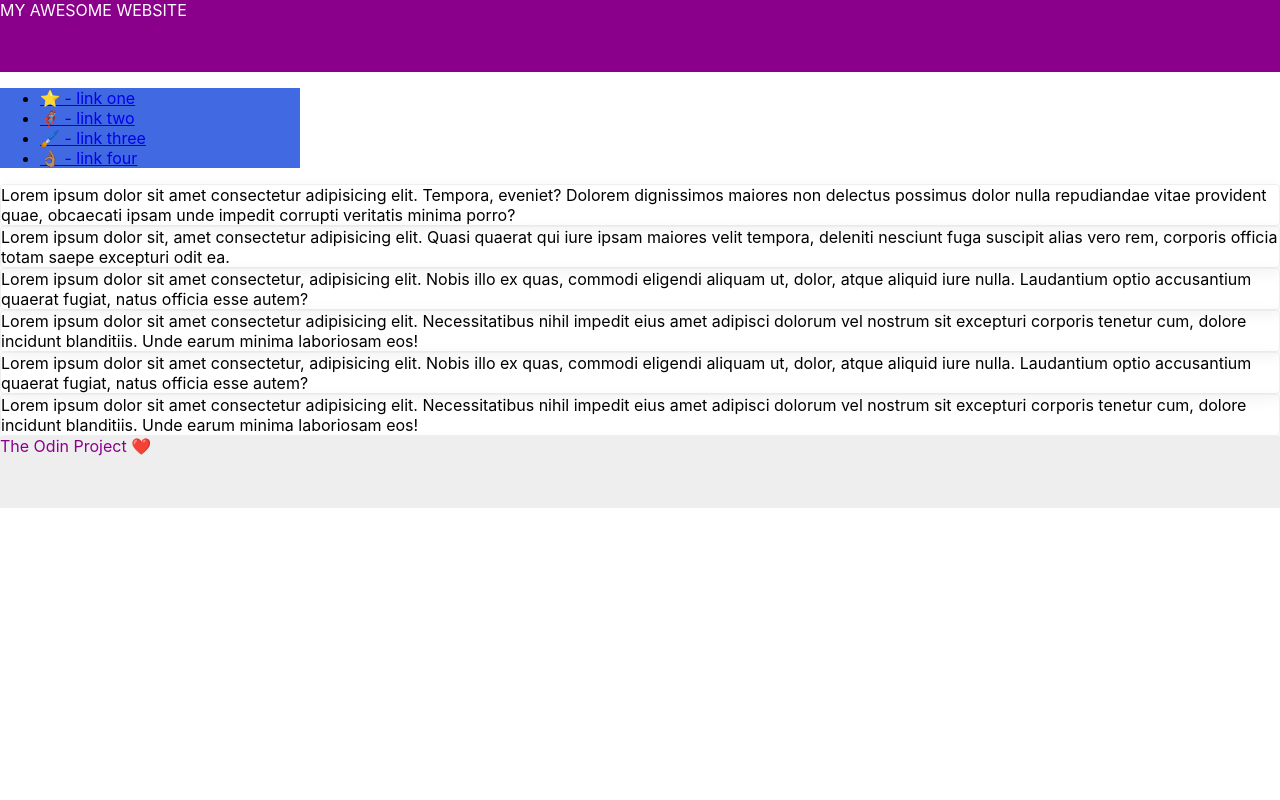
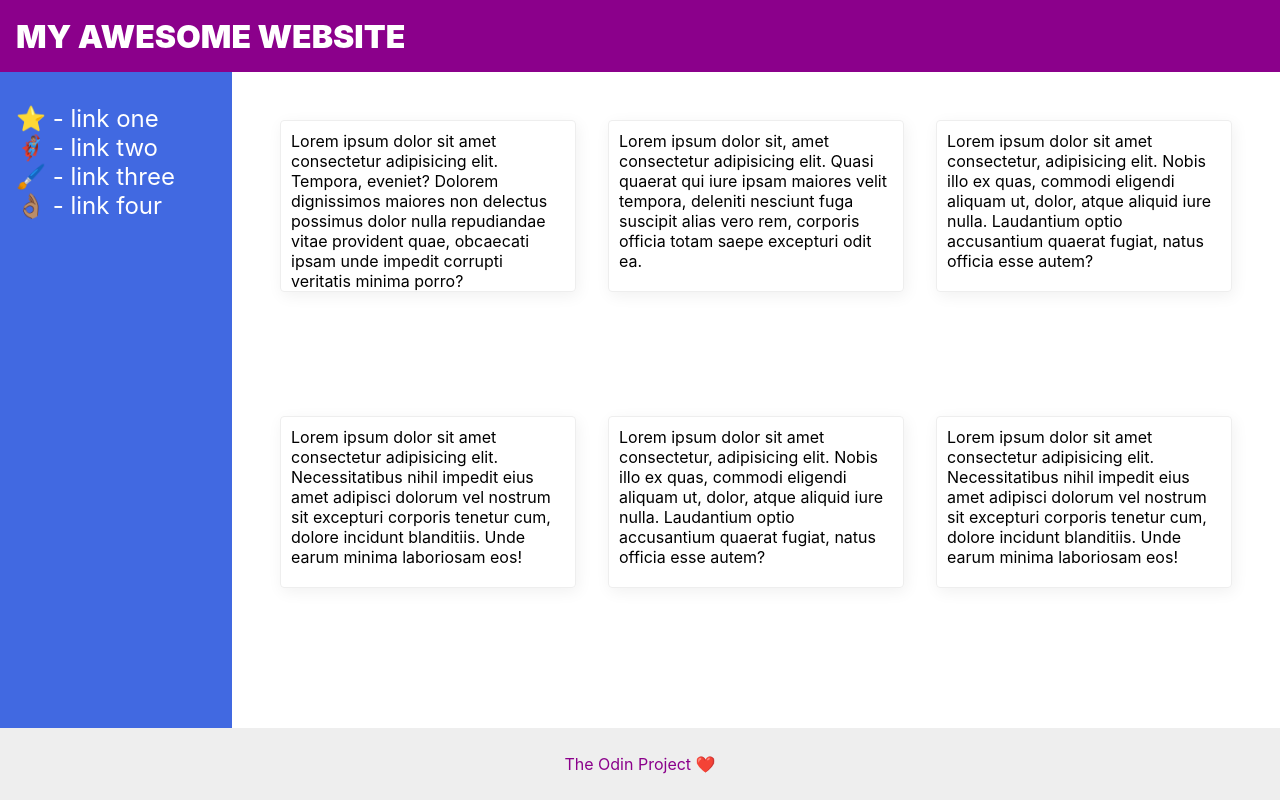
Before and after one commit to ericjaysalan/the-odin-project, a plain HTML site: page css-exercises/flex/07-flex-layout-2/index.html in a window 1280 px wide. Drawn offline with Linux system fonts and the light colour scheme.

Commit message:
Finished flex exercise-07

```diff
--- a/css-exercises/flex/07-flex-layout-2/index.html
+++ b/css-exercises/flex/07-flex-layout-2/index.html
@@ -8,28 +8,32 @@
   <link rel="stylesheet" href="style.css">
 </head>
 <body>
-  <div class="header">
+  <header>
     MY AWESOME WEBSITE
-  </div>
+  </header>
 
-  <div class="sidebar">
+  <main>
+    <nav>
       <ul>
         <li><a href="google.com">⭐ - link one</a></li>
         <li><a href="google.com">🦸🏽‍♂️ - link two</a></li>
         <li><a href="google.com">🖌️ - link three</a></li>
         <li><a href="google.com">👌🏽 - link four</a></li>
       </ul>
-  </div>
+    </nav>
 
+    <article>
       <div class="card">Lorem ipsum dolor sit amet consectetur adipisicing elit. Tempora, eveniet? Dolorem dignissimos maiores non delectus possimus dolor nulla repudiandae vitae provident quae, obcaecati ipsam unde impedit corrupti veritatis minima porro?</div>
       <div class="card">Lorem ipsum dolor sit, amet consectetur adipisicing elit. Quasi quaerat qui iure ipsam maiores velit tempora, deleniti nesciunt fuga suscipit alias vero rem, corporis officia totam saepe excepturi odit ea.</div>
       <div class="card">Lorem ipsum dolor sit amet consectetur, adipisicing elit. Nobis illo ex quas, commodi eligendi aliquam ut, dolor, atque aliquid iure nulla. Laudantium optio accusantium quaerat fugiat, natus officia esse autem?</div>
       <div class="card">Lorem ipsum dolor sit amet consectetur adipisicing elit. Necessitatibus nihil impedit eius amet adipisci dolorum vel nostrum sit excepturi corporis tenetur cum, dolore incidunt blanditiis. Unde earum minima laboriosam eos!</div>
       <div class="card">Lorem ipsum dolor sit amet consectetur, adipisicing elit. Nobis illo ex quas, commodi eligendi aliquam ut, dolor, atque aliquid iure nulla. Laudantium optio accusantium quaerat fugiat, natus officia esse autem?</div>
       <div class="card">Lorem ipsum dolor sit amet consectetur adipisicing elit. Necessitatibus nihil impedit eius amet adipisci dolorum vel nostrum sit excepturi corporis tenetur cum, dolore incidunt blanditiis. Unde earum minima laboriosam eos!</div>
+    </article>
+  </main>
 
-  <div class="footer">
+  <footer>
     The Odin Project ❤️
-  </div>
+  </footer>
 </body>
 </html>
--- a/css-exercises/flex/07-flex-layout-2/style.css
+++ b/css-exercises/flex/07-flex-layout-2/style.css
@@ -2,27 +2,69 @@ body {
   font-family: -apple-system, BlinkMacSystemFont, 'Segoe UI', Roboto, Oxygen, Ubuntu, Cantarell, 'Open Sans', 'Helvetica Neue', sans-serif;
   margin: 0;
   min-height: 100vh;
+  display: flex;
+  flex-direction: column;
+  box-sizing: border-box;
 }
 
-.header {
+header {
   height: 72px;
   background: darkmagenta;
   color: white;
+  font-size: 32px;
+  font-weight: 900;
+  display: flex;
+  justify-content: flex-start;
+  align-items: center;
+  padding-left: 16px;
 }
 
-.footer {
+main{
+  display: flex;
+  flex: 1;
+}
+
+nav {
+  width: 200px;
+  background: royalblue;
+  flex: 1 0 auto;
+  padding: 16px;
+}
+
+ul {
+  list-style-type: none;
+  padding: 0;
+}
+
+a {
+  text-decoration: none;
+  font-size: 24px;
+  color: white;
+}
+
+article {
+  display: flex;
+  flex-flow: row wrap;
+  padding: 32px;
+}
+
+.card {
+  width: 250px;
+  height: 150px;
+  border: 1px solid #eee;
+  box-shadow: 2px 4px 16px rgba(0,0,0,.06);
+  border-radius: 4px;
+  margin: 16px;
+  padding: 10px;
+  flex: 1 0 auto;
+}
+
+footer {
   height: 72px;
   background: #eee;
   color: darkmagenta;
+  display: flex;
+  justify-content: center;
+  align-items: center;
+  flex-shrink: 0;
 }
-
-.sidebar {
-  width: 300px;
-  background: royalblue;
-}
-
-.card {
-  border: 1px solid #eee;
-  box-shadow: 2px 4px 16px rgba(0,0,0,.06);
-  border-radius: 4px;
-}
```
Lines whose indentation alone changed are shown as unchanged.
